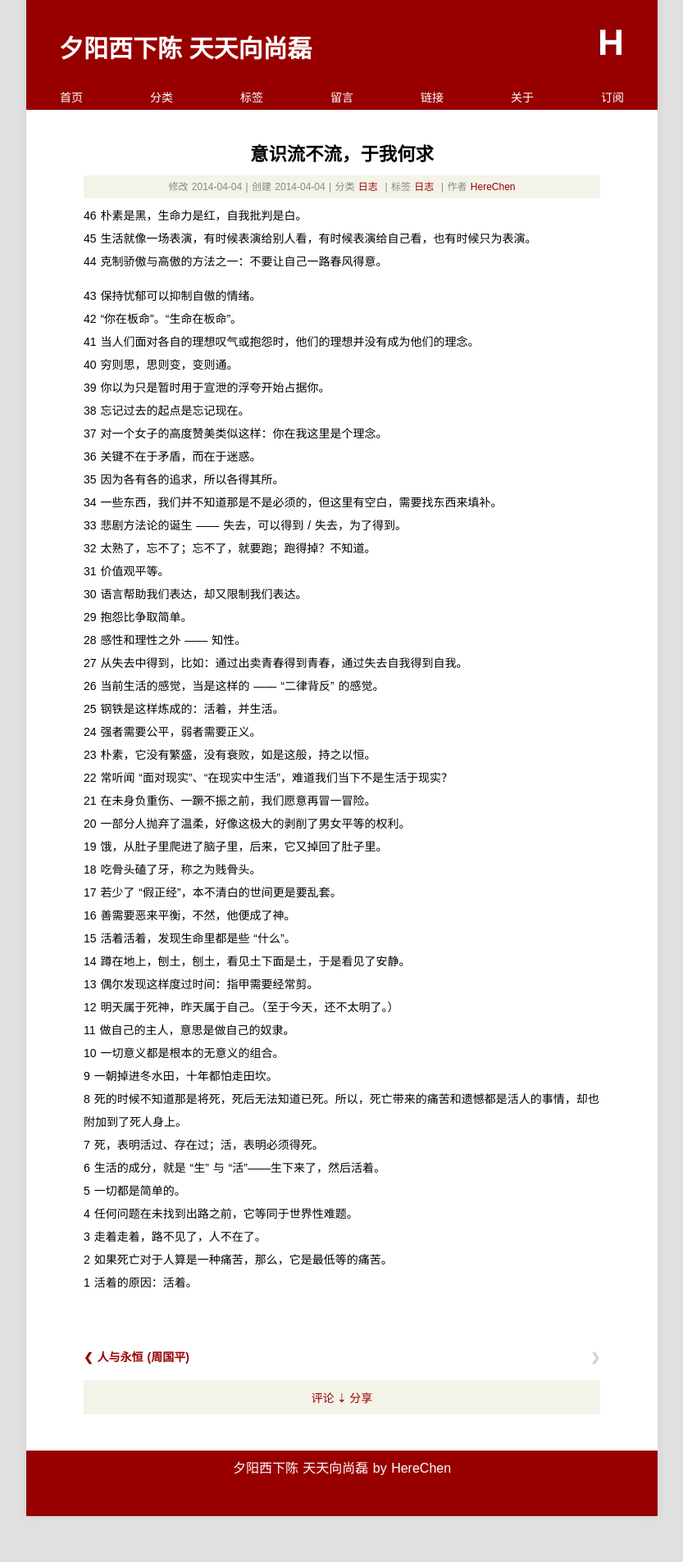
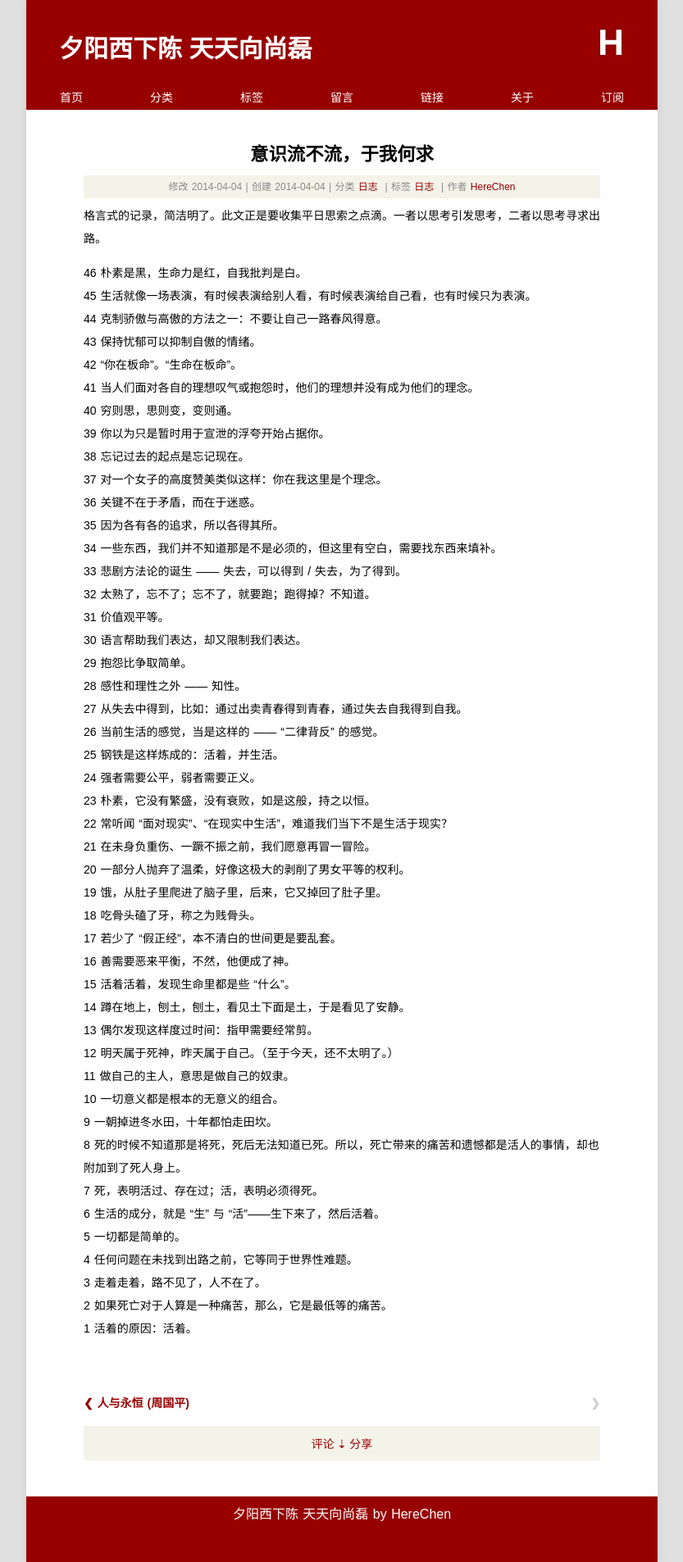
Before and after one commit to Xuezhiyuanlin/herechen.github.io, a Jekyll site: the page built from _posts/2014-04-04-yi-shi-liu-bu-liu-yu-wo-he-qiu.md, in a window 1280 px wide. Shown: the whole page at 82% size, without its empty margins (223-1056 px from the left). Built offline with Jekyll 4.4.1, drawn with Linux system fonts in a browser that asks for light colours; some web fonts are replaced; Markdown is read by kramdown in place of the engine named in the settings; comment, search, counter and statistics services are not loaded; before the commit the page ends 1850 px from its top, so only the background shows below that.

Commit message:
herechen

```diff
--- a/_posts/2014-04-04-yi-shi-liu-bu-liu-yu-wo-he-qiu.md
+++ b/_posts/2014-04-04-yi-shi-liu-bu-liu-yu-wo-he-qiu.md
@@ -8,10 +8,11 @@ categories: 日志
 tags: 日志
 ---
 
+格言式的记录，简洁明了。此文正是要收集平日思索之点滴。一者以思考引发思考，二者以思考寻求出路。
+
 46 朴素是黑，生命力是红，自我批判是白。
 45 生活就像一场表演，有时候表演给别人看，有时候表演给自己看，也有时候只为表演。
 44 克制骄傲与高傲的方法之一：不要让自己一路春风得意。
-
 43 保持忧郁可以抑制自傲的情绪。
 42 “你在板命”。“生命在板命”。
 41 当人们面对各自的理想叹气或抱怨时，他们的理想并没有成为他们的理念。
```
